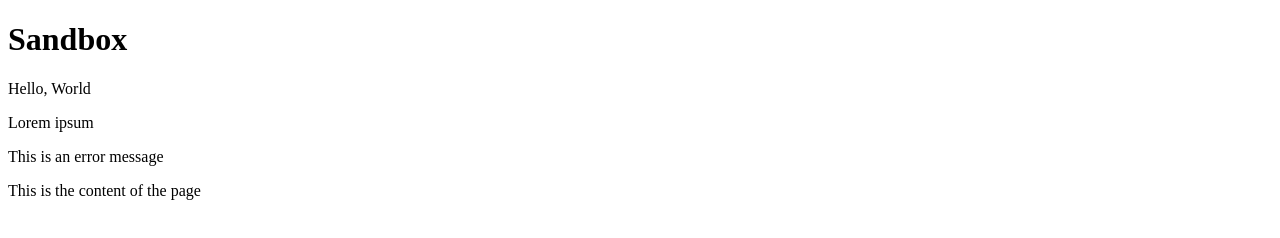
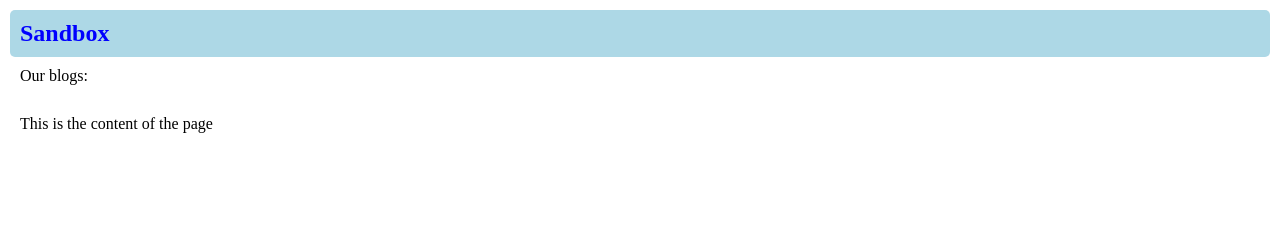
Before and after one commit to USKR29/first-Js-webpage, a plain HTML site: page index.html in a window 1280 px wide. Drawn offline with Linux system fonts and the light colour scheme; no server answers.

Commit message:
made changes on html and added css

```diff
--- a/index.html
+++ b/index.html
@@ -4,14 +4,15 @@
     <meta charset="UTF-8">
     <meta name="viewport" content="width=<device-width>, initial-scale=1.0">
     <title>Document</title>
+    <link rel="stylesheet" href="./style.css">
 </head>
 <body>
-    <h1 id="ptitle">Sandbox</h1>
+    <div class="header">
+    <h1 id="ptitle" class="title" >Sandbox</h1>
+    </div>
     <div>
-        <p>Hello, World</p>
-        <p>Lorem ipsum</p>
-        <p class="error">This is an error message</p>
-        <p class="status">  </p>
+        <p>Our blogs:</p>
+        <p class="status"></p>
     </div>
 
     <div class="content">
@@ -19,6 +20,6 @@
     </div>
 
     <script src="./todo.js"></script>
-    <script src="./detail.js"></script>
+
 </body>
 </html>
--- /dev/null
+++ b/style.css
@@ -0,0 +1,17 @@
+*{
+margin: 0px;
+padding: 5px;
+box-sizing: border-box;
+}
+
+.header{
+    background-color: lightblue;
+    border-radius: 5px;
+}
+
+
+.title{
+    color: blue;
+    font-size: x-large;
+
+}
--- a/todo.js
+++ b/todo.js
@@ -38,4 +38,4 @@ for(i=0; i<10; i++){
 
 
 };
-}
+};
```
